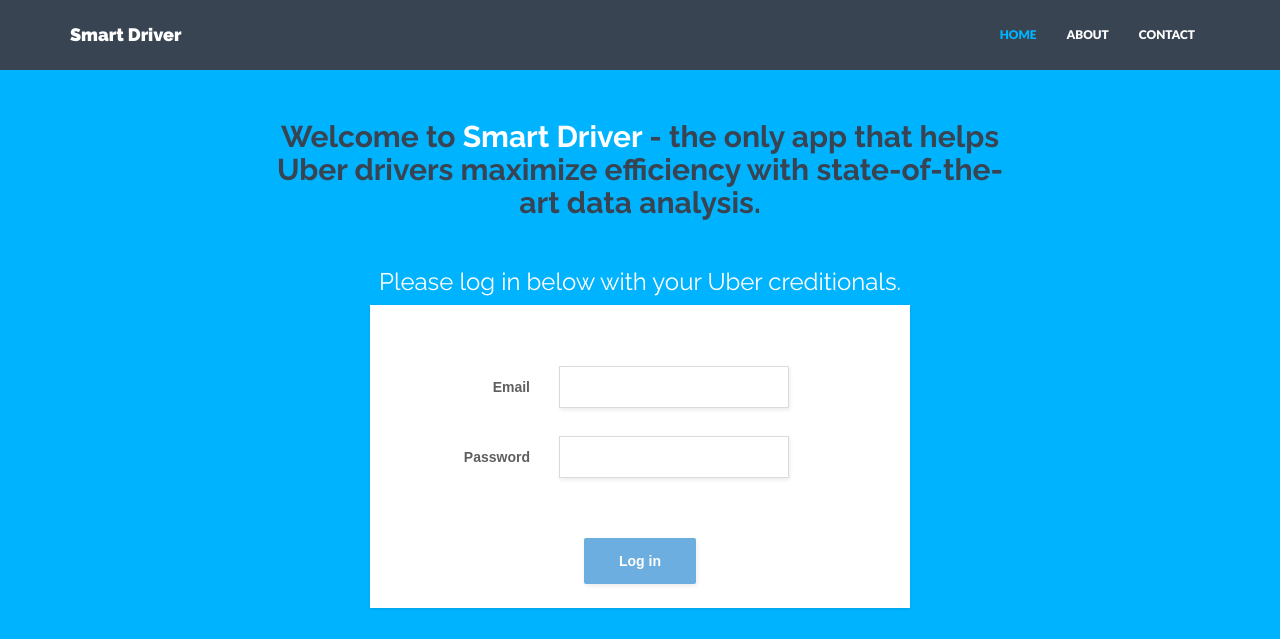
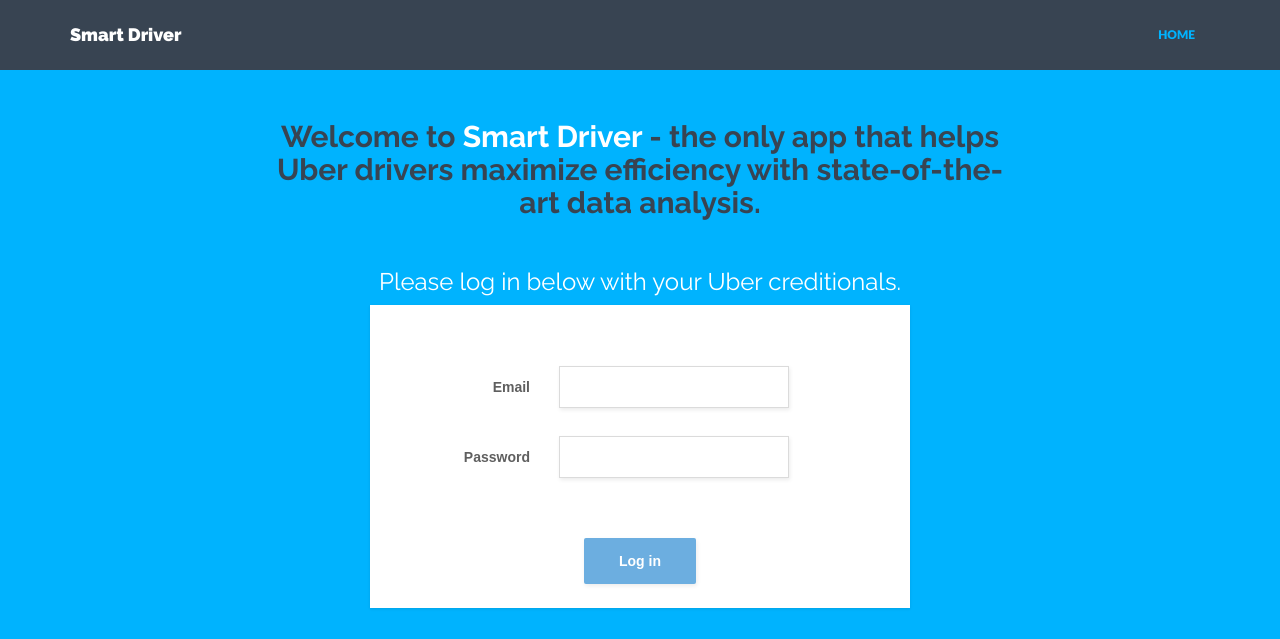
Before and after one commit to Smart-Driver/smart-driver-app, a Django app: page / in a window 1280 px wide. Shown: the top 639 px of the page. Run offline with Django 3.2, Linux system fonts and the light colour scheme; some libraries are stand-ins or nearby versions.

Commit message:
Changed graph size, removed contact/about from header

```diff
--- a/smart_driver/driver_app/static/driver_app/assets/d3/nv.d3.css
+++ b/smart_driver/driver_app/static/driver_app/assets/d3/nv.d3.css
@@ -258,7 +258,7 @@ svg.nvd3-svg {
     user-select: none;
     display: block;
     width:100%;
-    height:100%;
+    height:420px;
 }
 
 /********************
--- a/smart_driver/driver_app/templates/driver_app/home.html
+++ b/smart_driver/driver_app/templates/driver_app/home.html
@@ -47,8 +47,6 @@
         <div class="navbar-collapse collapse navbar-right">
           <ul class="nav navbar-nav">
             <li class="active"><a href="index.html">HOME</a></li>
-            <li><a href="about.html">ABOUT</a></li>
-            <li><a href="contact.html">CONTACT</a></li>
           </ul>
         </div><!--/.nav-collapse -->
       </div>
--- a/smart_driver/driver_app/templates/driver_app/profile.html
+++ b/smart_driver/driver_app/templates/driver_app/profile.html
@@ -56,8 +56,6 @@
         <div class="navbar-collapse collapse navbar-right">
           <ul class="nav navbar-nav">
             <li class="active"><a href="home.html">HOME</a></li>
-            <li><a href="about.html">ABOUT</a></li>
-            <li><a href="contact.html">CONTACT</a></li>
           </ul>
         </div><!--/.nav-collapse -->
       </div>
```
